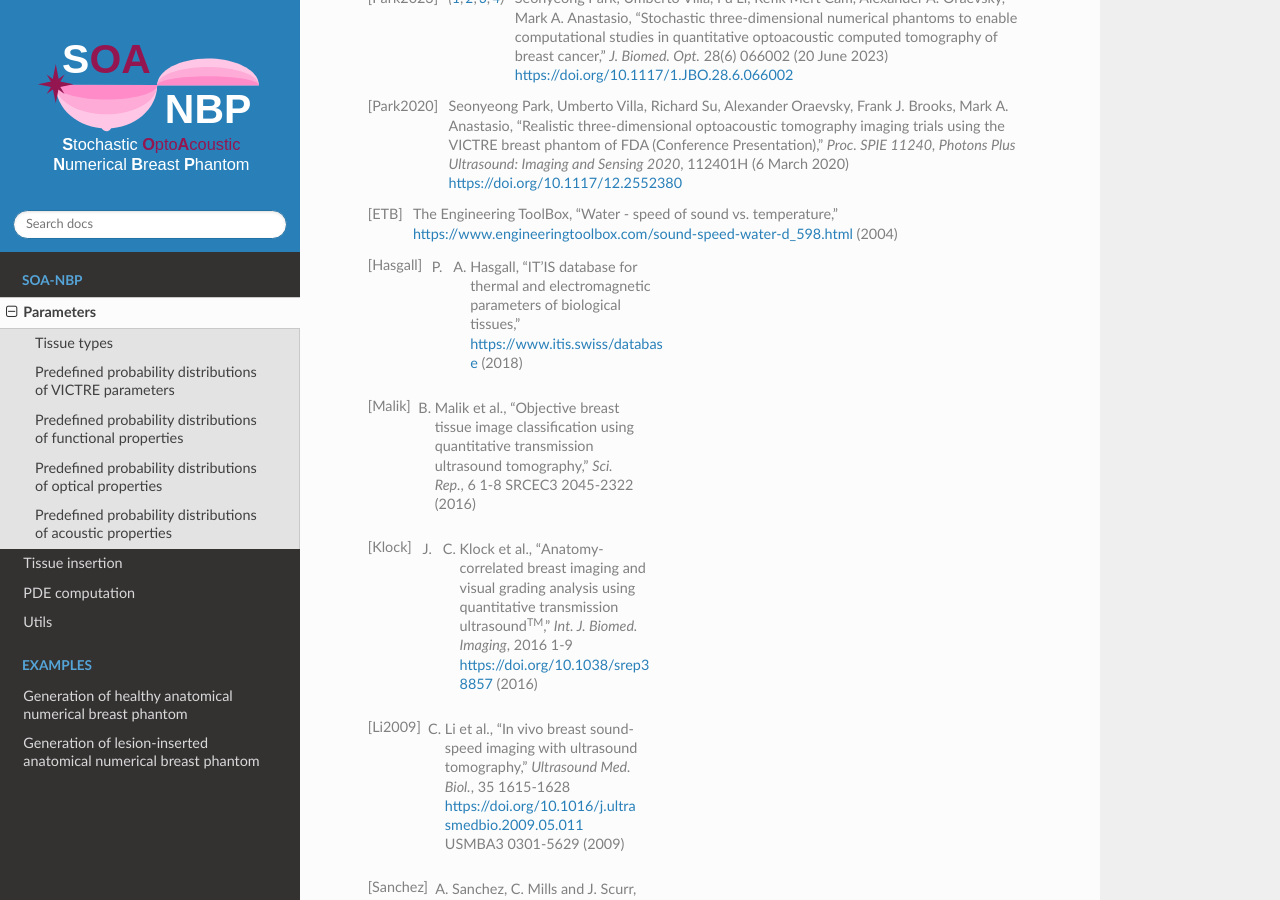
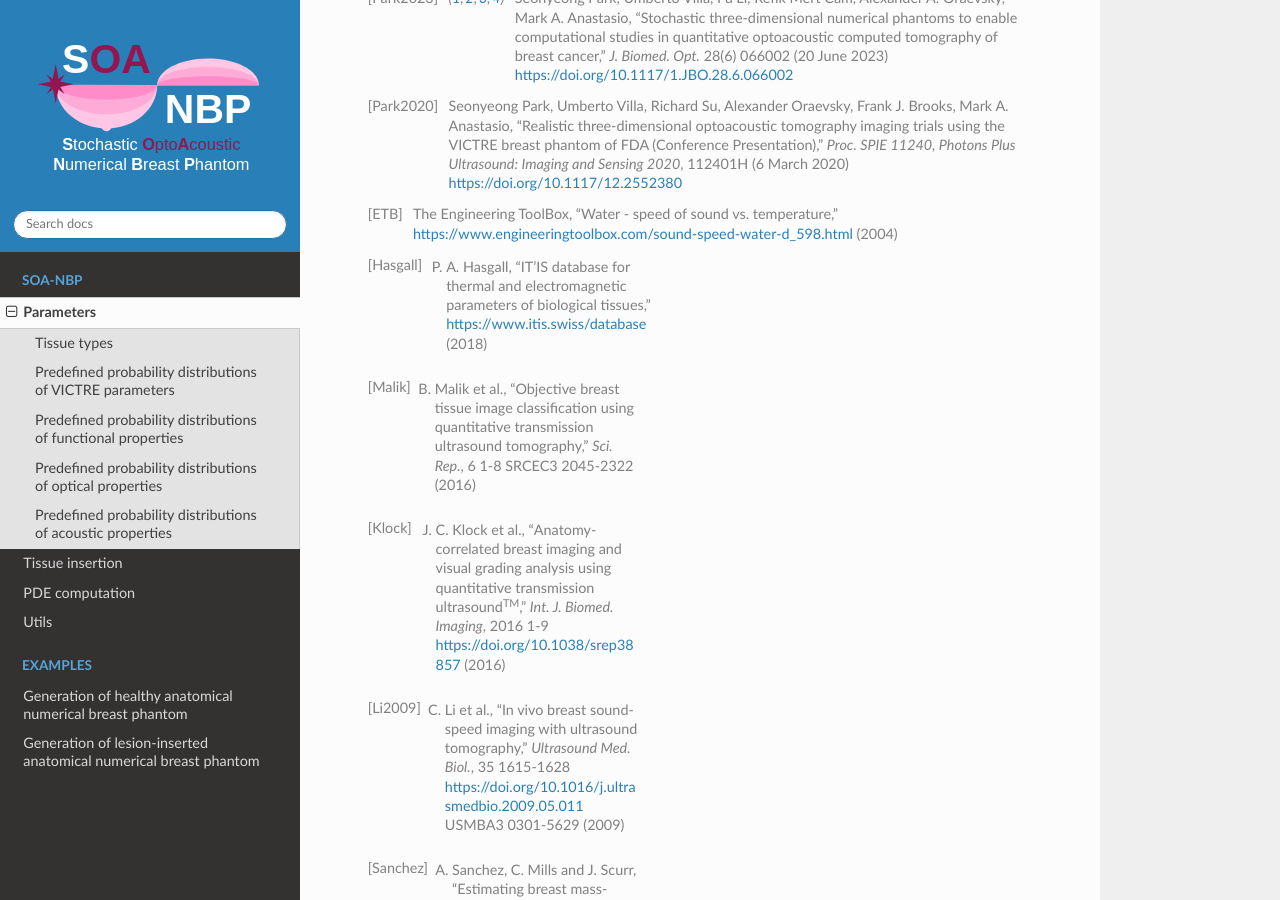
Before and after one commit to seonyeong-park/soa-nbp-tutorial, a Sphinx documentation site: the page built from docs/source/soa-nbp/parameters.rst, in a window 1280 px wide and 900 px high, scrolled down 4056 px. Built offline with Sphinx 7.4.7 and the Read the Docs theme 2.0.0, drawn with Linux system fonts in a browser that asks for light colours; pages that are not in the unit, such as notebooks, are missing from menus.

```diff
--- a/docs/source/soa-nbp/parameters.rst
+++ b/docs/source/soa-nbp/parameters.rst
@@ -190,9 +190,9 @@ The class :py:class:`predefined_prob_dist_acou.Acou_prop`
 .. [Park2023] Seonyeong Park, Umberto Villa, Fu Li, Refik Mert Cam, Alexander A. Oraevsky, Mark A. Anastasio, "Stochastic three-dimensional numerical phantoms to enable computational studies in quantitative optoacoustic computed tomography of breast cancer," *J. Biomed. Opt.* 28(6) 066002 (20 June 2023) https://doi.org/10.1117/1.JBO.28.6.066002
 .. [Park2020] Seonyeong Park, Umberto Villa, Richard Su, Alexander Oraevsky, Frank J. Brooks, Mark A. Anastasio, "Realistic three-dimensional optoacoustic tomography imaging trials using the VICTRE breast phantom of FDA (Conference Presentation)," *Proc. SPIE 11240, Photons Plus Ultrasound: Imaging and Sensing 2020*, 112401H (6 March 2020) https://doi.org/10.1117/12.2552380
 .. [ETB] The Engineering ToolBox, "Water - speed of sound vs. temperature," https://www.engineeringtoolbox.com/sound-speed-water-d_598.html (2004)
-.. [Hasgall] P. A. Hasgall, "IT'IS database for thermal and electromagnetic parameters of biological tissues," https://www.itis.swiss/database (2018)
+.. [Hasgall] P. \A. Hasgall, "IT'IS database for thermal and electromagnetic parameters of biological tissues," https://www.itis.swiss/database (2018)
 .. [Malik] B. Malik et al., "Objective breast tissue image classification using quantitative transmission ultrasound tomography," *Sci. Rep.*, 6 1-8 SRCEC3 2045-2322 (2016)
-.. [Klock] J. C. Klock et al., "Anatomy-correlated breast imaging and visual grading analysis using quantitative transmission ultrasound\ :sup:`TM`\ ," *Int. J. Biomed. Imaging*, 2016 1-9 https://doi.org/10.1038/srep38857 (2016)
+.. [Klock] J. \C. Klock et al., "Anatomy-correlated breast imaging and visual grading analysis using quantitative transmission ultrasound\ :sup:`TM`\ ," *Int. J. Biomed. Imaging*, 2016 1-9 https://doi.org/10.1038/srep38857 (2016)
 .. [Li2009] C. Li et al., "In vivo breast sound-speed imaging with ultrasound tomography," *Ultrasound Med. Biol.*, 35 1615-1628 https://doi.org/10.1016/j.ultrasmedbio.2009.05.011 USMBA3 0301-5629 (2009)
 .. [Sanchez] A. Sanchez, C. Mills and J. Scurr, "Estimating breast mass-density: a retrospective analysis of radiological data," *Breast J.*, 23 237-239 https://doi.org/10.1111/tbj.12725 BRJOFK 1075-122X (2017)
 .. [André] M. André, J. Wiskin and D. Borup, Clinical Results with Ultrasound Computed Tomography of the Breast, 395-432 Springer Netherlands, Dordrecht (2013)
```
